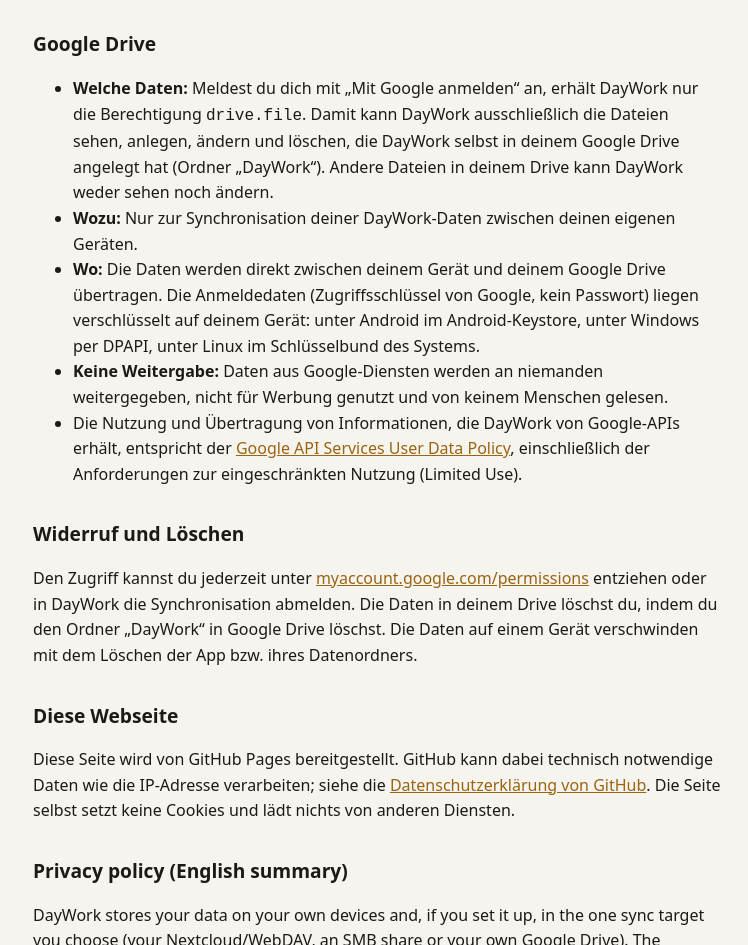
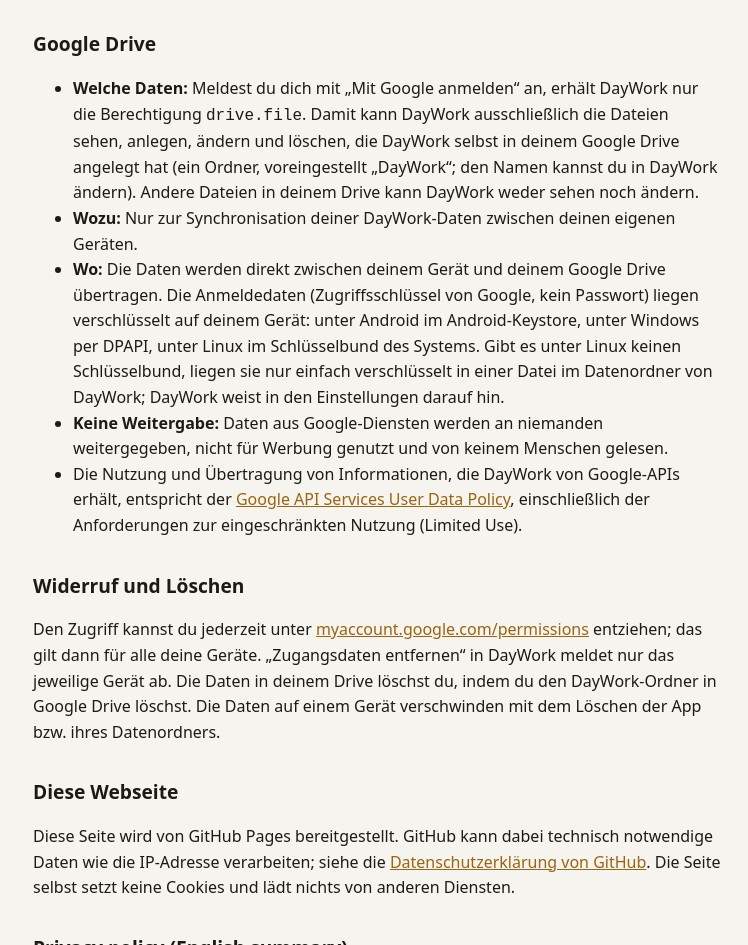
Before and after one commit to Bastis0/daywork, a plain HTML site: page datenschutz.html in a window 1280 px wide. Shown: the part 432-1377 px from the top of the page, without its empty margins (263-1011 px from the left). Drawn offline with Linux system fonts and the light colour scheme.

Commit message:
Privacy policy: folder name settable, keyring fallback on Linux, removal signs out one device

```diff
--- a/datenschutz.html
+++ b/datenschutz.html
@@ -13,21 +13,21 @@
 
 <h2>Google Drive</h2>
 <ul>
-<li><b>Welche Daten:</b> Meldest du dich mit „Mit Google anmelden“ an, erhält DayWork nur die Berechtigung <code>drive.file</code>. Damit kann DayWork ausschließlich die Dateien sehen, anlegen, ändern und löschen, die DayWork selbst in deinem Google Drive angelegt hat (Ordner „DayWork“). Andere Dateien in deinem Drive kann DayWork weder sehen noch ändern.</li>
+<li><b>Welche Daten:</b> Meldest du dich mit „Mit Google anmelden“ an, erhält DayWork nur die Berechtigung <code>drive.file</code>. Damit kann DayWork ausschließlich die Dateien sehen, anlegen, ändern und löschen, die DayWork selbst in deinem Google Drive angelegt hat (ein Ordner, voreingestellt „DayWork“; den Namen kannst du in DayWork ändern). Andere Dateien in deinem Drive kann DayWork weder sehen noch ändern.</li>
 <li><b>Wozu:</b> Nur zur Synchronisation deiner DayWork-Daten zwischen deinen eigenen Geräten.</li>
-<li><b>Wo:</b> Die Daten werden direkt zwischen deinem Gerät und deinem Google Drive übertragen. Die Anmeldedaten (Zugriffsschlüssel von Google, kein Passwort) liegen verschlüsselt auf deinem Gerät: unter Android im Android-Keystore, unter Windows per DPAPI, unter Linux im Schlüsselbund des Systems.</li>
+<li><b>Wo:</b> Die Daten werden direkt zwischen deinem Gerät und deinem Google Drive übertragen. Die Anmeldedaten (Zugriffsschlüssel von Google, kein Passwort) liegen verschlüsselt auf deinem Gerät: unter Android im Android-Keystore, unter Windows per DPAPI, unter Linux im Schlüsselbund des Systems. Gibt es unter Linux keinen Schlüsselbund, liegen sie nur einfach verschlüsselt in einer Datei im Datenordner von DayWork; DayWork weist in den Einstellungen darauf hin.</li>
 <li><b>Keine Weitergabe:</b> Daten aus Google-Diensten werden an niemanden weitergegeben, nicht für Werbung genutzt und von keinem Menschen gelesen.</li>
 <li>Die Nutzung und Übertragung von Informationen, die DayWork von Google-APIs erhält, entspricht der <a href="https://developers.google.com/terms/api-services-user-data-policy">Google API Services User Data Policy</a>, einschließlich der Anforderungen zur eingeschränkten Nutzung (Limited Use).</li>
 </ul>
 
 <h2>Widerruf und Löschen</h2>
-<p>Den Zugriff kannst du jederzeit unter <a href="https://myaccount.google.com/permissions">myaccount.google.com/permissions</a> entziehen oder in DayWork die Synchronisation abmelden. Die Daten in deinem Drive löschst du, indem du den Ordner „DayWork“ in Google Drive löschst. Die Daten auf einem Gerät verschwinden mit dem Löschen der App bzw. ihres Datenordners.</p>
+<p>Den Zugriff kannst du jederzeit unter <a href="https://myaccount.google.com/permissions">myaccount.google.com/permissions</a> entziehen; das gilt dann für alle deine Geräte. „Zugangsdaten entfernen“ in DayWork meldet nur das jeweilige Gerät ab. Die Daten in deinem Drive löschst du, indem du den DayWork-Ordner in Google Drive löschst. Die Daten auf einem Gerät verschwinden mit dem Löschen der App bzw. ihres Datenordners.</p>
 
 <h2>Diese Webseite</h2>
 <p>Diese Seite wird von GitHub Pages bereitgestellt. GitHub kann dabei technisch notwendige Daten wie die IP-Adresse verarbeiten; siehe die <a href="https://docs.github.com/de/site-policy/privacy-policies/github-general-privacy-statement">Datenschutzerklärung von GitHub</a>. Die Seite selbst setzt keine Cookies und lädt nichts von anderen Diensten.</p>
 
 <h2 id="en">Privacy policy (English summary)</h2>
-<p>DayWork stores your data on your own devices and, if you set it up, in the one sync target you choose (your Nextcloud/WebDAV, an SMB share or your own Google Drive). The developer runs no server and receives no data; there is no advertising, analytics or tracking. With Google Drive, DayWork only requests the <code>drive.file</code> scope: it can only access files it created itself (folder “DayWork”), solely to sync your data between your own devices. Google access tokens are stored encrypted on your device. Data from Google APIs is never shared, sold, used for advertising or read by humans. DayWork’s use and transfer of information received from Google APIs adheres to the <a href="https://developers.google.com/terms/api-services-user-data-policy">Google API Services User Data Policy</a>, including the Limited Use requirements. Revoke access at <a href="https://myaccount.google.com/permissions">myaccount.google.com/permissions</a>; delete the “DayWork” folder in your Drive to remove the synced data. Contact: bmertinkat@gmail.com.</p>
+<p>DayWork stores your data on your own devices and, if you set it up, in the one sync target you choose (your Nextcloud/WebDAV, an SMB share or your own Google Drive). The developer runs no server and receives no data; there is no advertising, analytics or tracking. With Google Drive, DayWork only requests the <code>drive.file</code> scope: it can only access files it created itself (one folder, “DayWork” by default), solely to sync your data between your own devices. Google access tokens are stored encrypted on your device (on Linux without a keyring only in a simply encrypted file, with a notice in the settings). Data from Google APIs is never shared, sold, used for advertising or read by humans. DayWork’s use and transfer of information received from Google APIs adheres to the <a href="https://developers.google.com/terms/api-services-user-data-policy">Google API Services User Data Policy</a>, including the Limited Use requirements. Revoke access at <a href="https://myaccount.google.com/permissions">myaccount.google.com/permissions</a>; delete the DayWork folder in your Drive to remove the synced data. Removing the credentials in DayWork signs out only that device. Contact: bmertinkat@gmail.com.</p>
 
 <footer><a href="index.html">Zurück zur Startseite</a></footer>
 </main></body></html>
```
